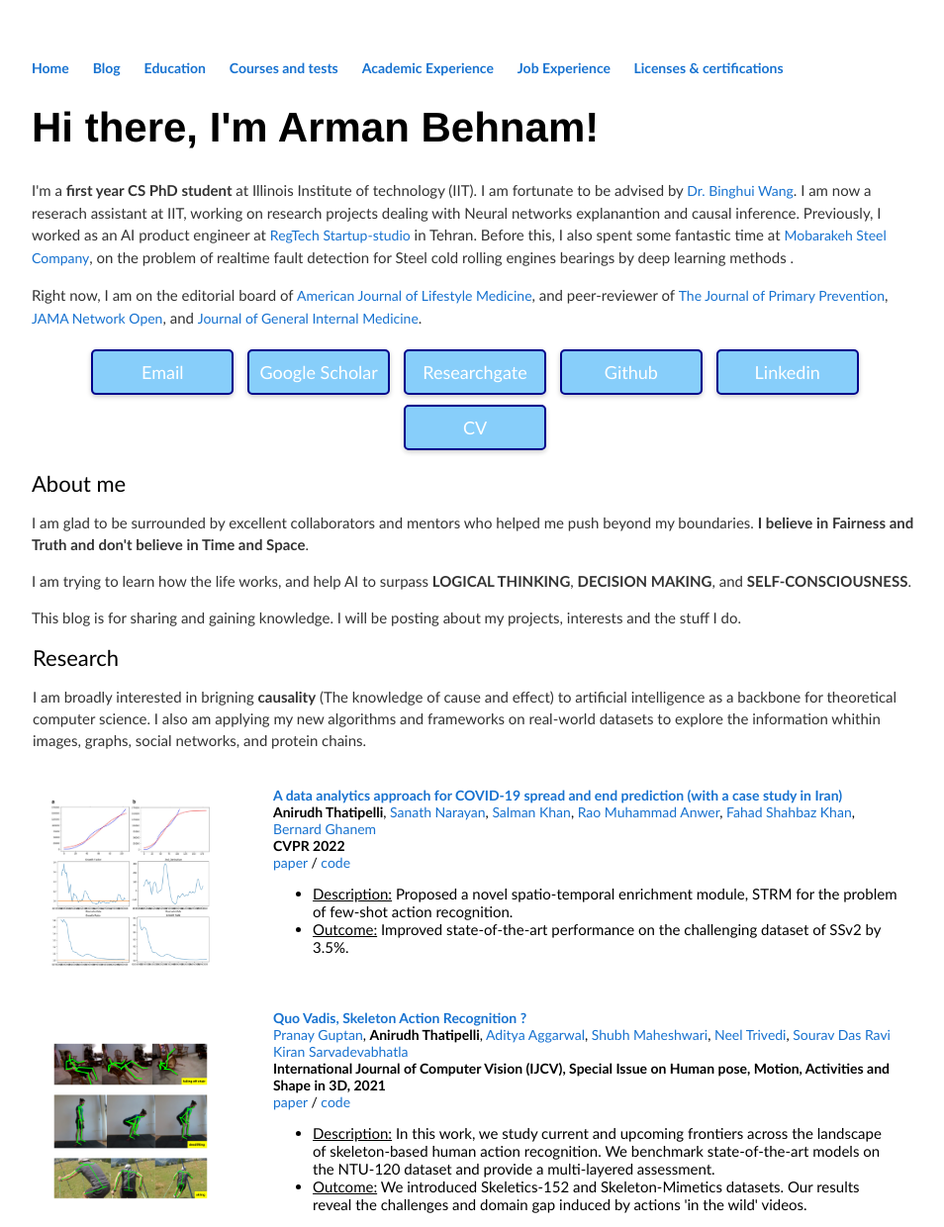
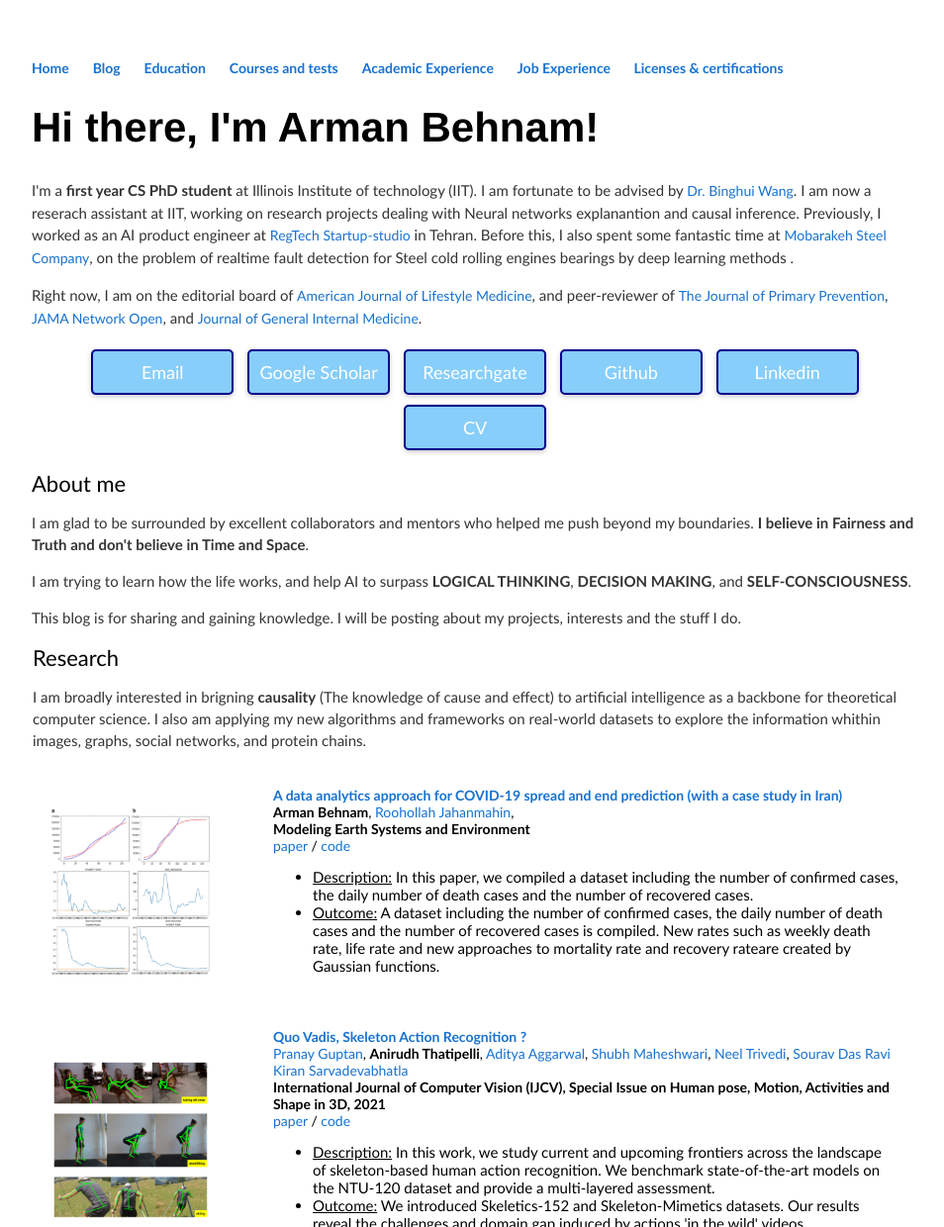
Before and after one commit to ArmanBehnam/ArmanBehnam.github.io, a Jekyll site: the page built from index.html, in a window 1280 px wide. Shown: the top 1240 px of the page at 99% size, without its empty margins (160-1114 px from the left). Built offline with Jekyll 4.4.1, drawn with Linux system fonts in a browser that asks for light colours; grey boxes are pictures that could not be loaded.

Commit message:
Update index.html

```diff
--- a/index.html
+++ b/index.html
@@ -104,23 +104,19 @@ title: Arman Behnam's website
 		<papertitle>A data analytics approach for COVID-19 spread and end prediction (with a case study in Iran)</papertitle>
 	      </a>
 	      <br>
-	      <strong>Anirudh Thatipelli</strong>,
-	      <a href="https://sites.google.com/view/sanath-narayan">Sanath Narayan</a>,
-	      <a href="https://salman-h-khan.github.io/">Salman Khan</a>,
-	      <a href = "https://scholar.google.fi/citations?user=_KlvMVoAAAAJ&hl=en">Rao Muhammad Anwer</a>,
-	      <a href="https://sites.google.com/view/fahadkhans/home">Fahad Shahbaz Khan</a>,
-	      <a href="https://www.bernardghanem.com/">Bernard Ghanem</a>
+	      <strong>Arman Behnam</strong>,
+	      <a href="https://scholar.google.com/citations?user=a_swdmwAAAAJ&hl=en">Roohollah Jahanmahin</a>,
 	      <br>
-	      <strong>CVPR 2022</strong>
+	      <strong>Modeling Earth Systems and Environment</strong>
 	      <br>
 	      <a href="https://arxiv.org/abs/2112.05132">paper</a> /
 	      <a href="https://github.com/Anirudh257/strm">code</a>
 	      <ul>
 		<li>
-		  <u>Description:</u> Proposed a novel spatio-temporal enrichment module, STRM for the problem of few-shot action recognition.
+		  <u>Description:</u> In this paper, we compiled a dataset including the number of confirmed cases, the daily number of death cases and the number of recovered cases.
 		</li>
 		<li>
-		  <u>Outcome:</u> Improved state-of-the-art performance on the challenging dataset of SSv2 by 3.5%.
+		  <u>Outcome:</u> A dataset including the number of confirmed cases, the daily number of death cases and the number of recovered cases is compiled. New rates such as weekly death rate, life rate and new approaches to mortality rate and recovery rateare created by Gaussian functions.
 		</li>
 	      </ul>
 	    </td>
```
